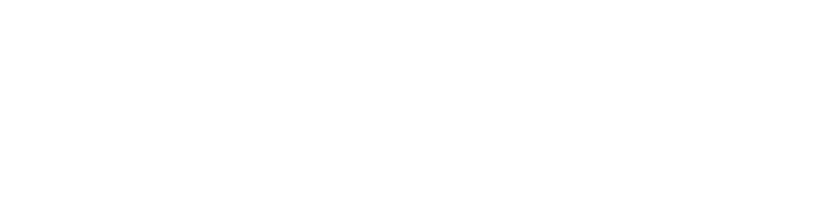
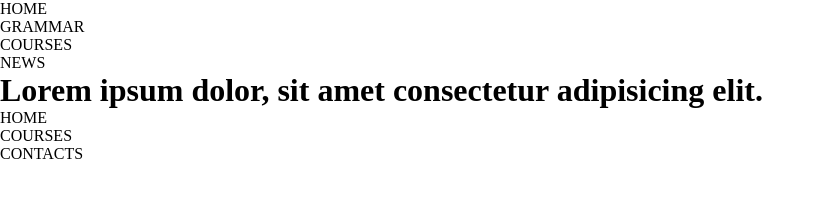
Before and after one commit to KaterinaTomashenko/home-work-4, a plain HTML site: page index.html in a window 1280 px wide. Shown: the whole page, without its empty margins (0-825 px from the left). Drawn offline with Linux system fonts and the light colour scheme.

Commit message:
feature add gooter

```diff
--- a/index.html
+++ b/index.html
@@ -7,6 +7,25 @@
     <link rel="stylesheet" href="/style.css">
 </head>
 <body>
-
+    <header>
+        <nav>
+        <ul>
+            <li>HOME</li>
+            <li>GRAMMAR</li>
+            <li>COURSES</li>
+            <li>NEWS</li>
+        </ul>
+    </nav>
+    </header>
+    <h1>Lorem ipsum dolor, sit amet consectetur adipisicing elit.</h1>
+    <footer>
+        <nav>
+            <ul>
+                <li>HOME</li>
+                <li>COURSES</li>
+                <li>CONTACTS</li>
+            </ul>
+        </nav>
+    </footer>
 </body>
 </html>
```
